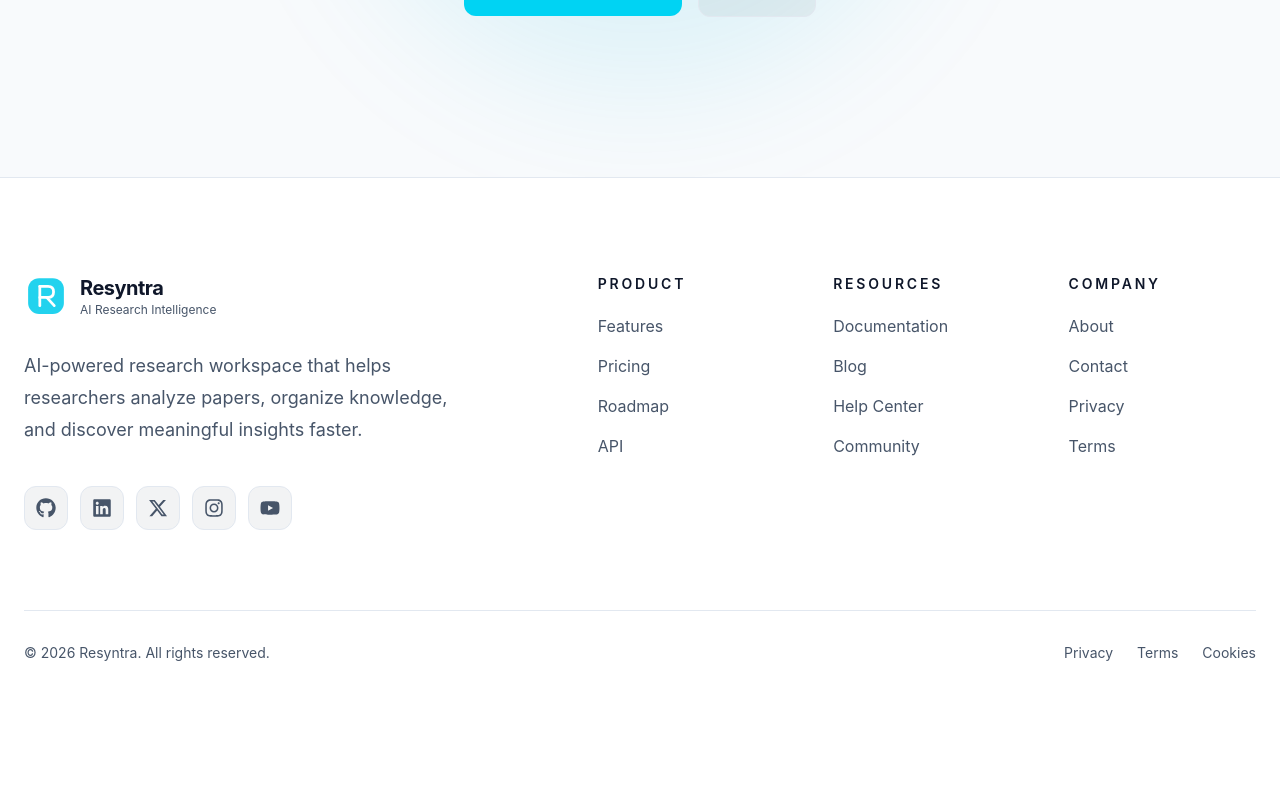
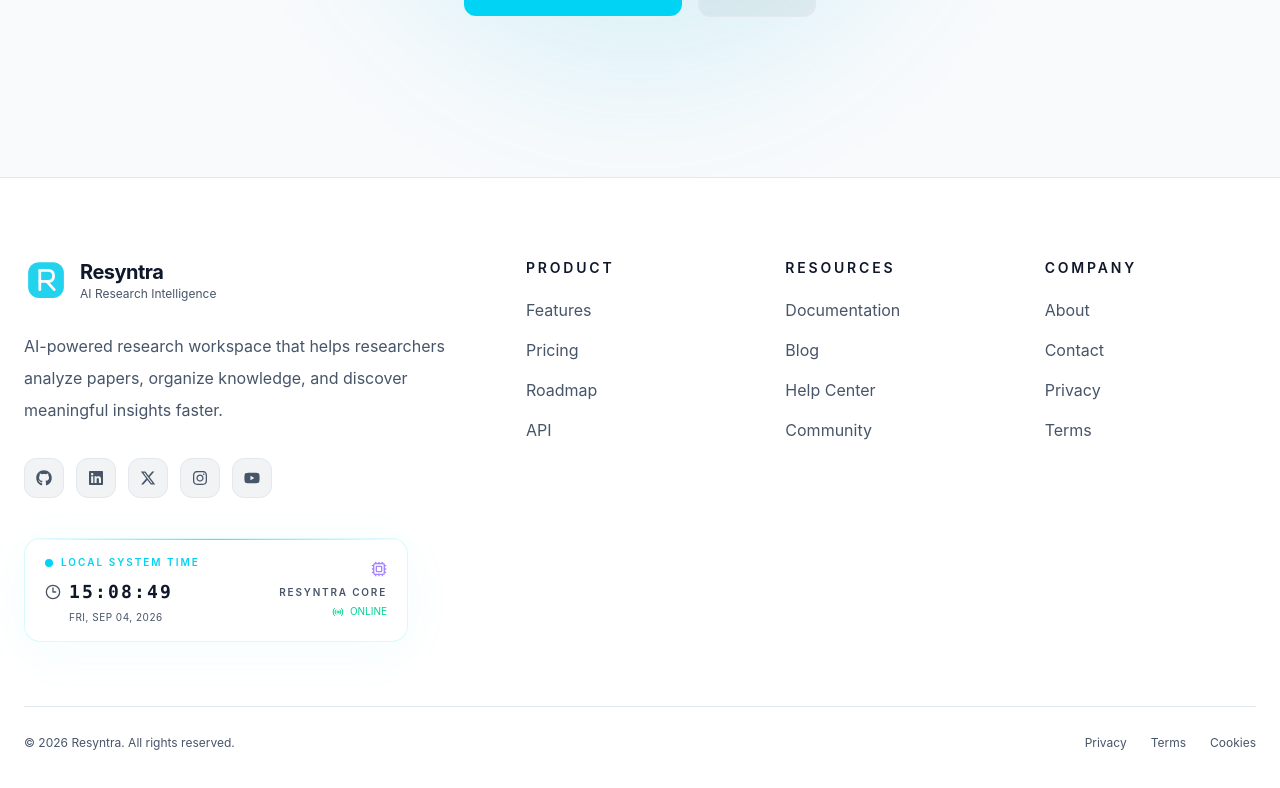
Before and after one commit to Fahad035/Resyntra-major-project, a React (Vite) app in the folder resyntra-frontend/: page / in a window 1280 px wide. Shown: the part 7933-8721 px from the top of the page. Before the commit the page ends 8692 px from the top, so only its background shows below. Built offline with nearby package versions, Linux system fonts and the light colour scheme; no server answers.

Commit message:
update footer

```diff
--- a/resyntra-frontend/src/components/footer/Footer.jsx
+++ b/resyntra-frontend/src/components/footer/Footer.jsx
@@ -1,3 +1,5 @@
+import { Clock3, Cpu, Radio } from "lucide-react";
+import { useEffect, useState } from "react";
 import { Link } from "react-router-dom";
 
 import Logo from "@/components/navbar/Logo";
@@ -5,28 +7,126 @@ import Logo from "@/components/navbar/Logo";
 import footerColumns, { socialLinks } from "./footerData";
 import FooterColumn from "./FooterColumn";
 
+const FooterClock = () => {
+  const [now, setNow] = useState(
+    () => new Date()
+  );
+
+  useEffect(() => {
+    const timer = window.setInterval(() => {
+      setNow(new Date());
+    }, 1000);
+
+    return () => {
+      window.clearInterval(timer);
+    };
+  }, []);
+
+  const time = now.toLocaleTimeString([], {
+    hour: "2-digit",
+    minute: "2-digit",
+    second: "2-digit",
+    hour12: false,
+  });
+
+  const date = now.toLocaleDateString([], {
+    weekday: "short",
+    day: "2-digit",
+    month: "short",
+    year: "numeric",
+  });
+
+  return (
+    <div
+      className="
+        relative
+        overflow-hidden
+        rounded-2xl
+        border
+        border-cyan-400/15
+        bg-card
+        px-5
+        py-4
+        shadow-[0_10px_50px_rgba(34,211,238,0.05)]
+      "
+    >
+      {/* Futuristic scan line */}
+
+      <div className="pointer-events-none absolute inset-x-0 top-0 h-px bg-linear-to-r from-transparent via-cyan-400/70 to-transparent" />
+
+      <div className="flex items-center justify-between gap-8">
+        <div>
+          <div className="flex items-center gap-2">
+            <span className="relative flex h-2 w-2">
+              <span className="absolute inline-flex h-full w-full animate-ping rounded-full bg-cyan-400 opacity-60" />
+
+              <span className="relative h-2 w-2 rounded-full bg-cyan-400" />
+            </span>
+
+            <span className="text-[10px] font-semibold uppercase tracking-[0.2em] text-cyan-400">
+              Local System Time
+            </span>
+          </div>
+
+          <div className="mt-2 flex items-center gap-2">
+            <Clock3 className="h-4 w-4 text-muted" />
+
+            <time
+              dateTime={now.toISOString()}
+              className="
+                font-mono
+                text-lg
+                font-semibold
+                tracking-[0.12em]
+                text-foreground
+              "
+            >
+              {time}
+            </time>
+          </div>
+
+          <p className="mt-1 pl-6 text-[10px] uppercase tracking-wider text-muted">
+            {date}
+          </p>
+        </div>
+
+        <div className="hidden text-right sm:block">
+          <Cpu className="ml-auto h-4 w-4 text-violet-400" />
+
+          <p className="mt-2 text-[10px] font-semibold uppercase tracking-[0.18em] text-muted">
+            Resyntra Core
+          </p>
+
+          <div className="mt-1 flex items-center justify-end gap-1.5">
+            <Radio className="h-3 w-3 text-emerald-400" />
+
+            <span className="text-[10px] text-emerald-400">
+              ONLINE
+            </span>
+          </div>
+        </div>
+      </div>
+    </div>
+  );
+};
+
 const Footer = () => {
   return (
     <footer className="border-t border-border">
-
-      <div className="mx-auto max-w-7xl px-6 py-24">
-
-        <div className="grid gap-20 lg:grid-cols-[1.5fr_2fr]">
-
+      <div className="mx-auto max-w-7xl px-6 py-20">
+        <div className="grid gap-16 lg:grid-cols-[1.2fr_2fr]">
           {/* Brand */}
 
           <div>
-
             <Logo />
 
-            <p className="mt-8 max-w-md text-lg leading-8 text-muted">
+            <p className="mt-7 max-w-md text-base leading-8 text-muted">
               AI-powered research workspace that helps researchers
               analyze papers, organize knowledge, and discover
               meaningful insights faster.
             </p>
 
-            <div className="mt-10 flex flex-wrap gap-3">
-
+            <div className="mt-8 flex flex-wrap gap-3">
               {socialLinks.map((item) => {
                 const Icon = item.icon;
 
@@ -35,42 +135,56 @@ const Footer = () => {
                     key={item.label}
                     href={item.href}
                     aria-label={item.label}
-                    className="flex h-11 w-11 items-center justify-center rounded-xl border border-border bg-(--foreground)/5 text-muted transition-all duration-300 hover:border-cyan-400 hover:text-cyan-400"
+                    className="
+                      flex
+                      h-10
+                      w-10
+                      items-center
+                      justify-center
+                      rounded-xl
+                      border
+                      border-border
+                      bg-(--foreground)/5
+                      text-muted
+                      transition-all
+                      duration-300
+                      hover:border-cyan-400
+                      hover:text-cyan-400
+                    "
                   >
-                    <Icon className="h-5 w-5" />
+                    <Icon className="h-4 w-4" />
                   </a>
                 );
               })}
-
             </div>
 
+            {/* Realtime clock */}
+
+            <div className="mt-10 max-w-sm">
+              <FooterClock />
+            </div>
           </div>
 
           {/* Links */}
 
           <div className="grid gap-12 sm:grid-cols-3">
-
             {footerColumns.map((column) => (
               <FooterColumn
                 key={column.title}
                 {...column}
               />
             ))}
-
           </div>
-
         </div>
 
         {/* Bottom */}
 
-        <div className="mt-20 flex flex-col items-center justify-between gap-6 border-t border-border pt-8 text-sm text-muted md:flex-row">
-
+        <div className="mt-16 flex flex-col items-center justify-between gap-5 border-t border-border pt-7 text-xs text-muted md:flex-row">
           <p>
             © {new Date().getFullYear()} Resyntra. All rights reserved.
           </p>
 
           <div className="flex items-center gap-6">
-
             <Link
               to="/privacy"
               className="transition hover:text-cyan-400"
@@ -91,13 +205,9 @@ const Footer = () => {
             >
               Cookies
             </Link>
-
           </div>
-
         </div>
-
       </div>
-
     </footer>
   );
 };
```
